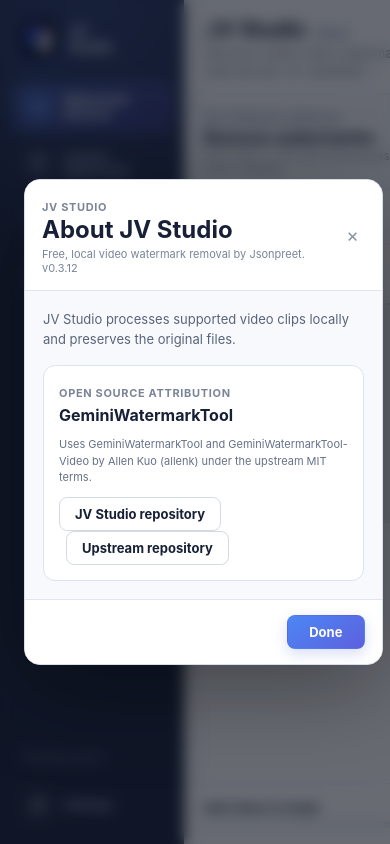
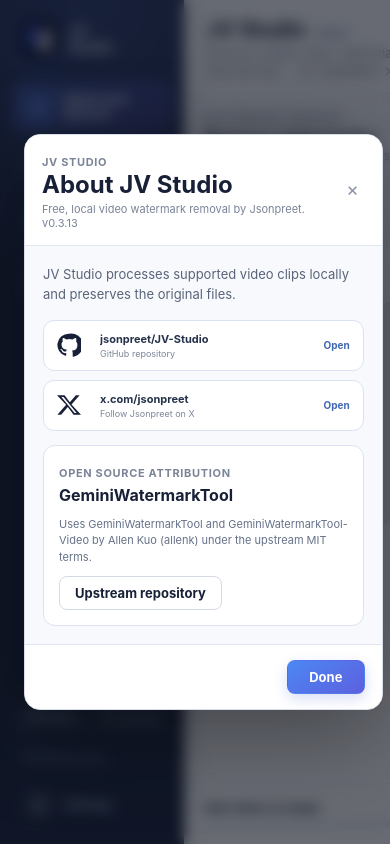
Before and after one commit to jsonpreet/JV-Studio, a website built with Vite: page index.html in a window 390 px wide. Both pictures are taken after a click on the button "About". Built offline with nearby package versions, Linux system fonts and the light colour scheme.

Commit message:
Add creator social links

```diff
--- a/package.json
+++ b/package.json
@@ -1,7 +1,7 @@
 {
   "name": "jv-studio",
   "private": true,
-  "version": "0.3.12",
+  "version": "0.3.13",
   "author": "Jsonpreet",
   "type": "module",
   "scripts": {
--- a/src-tauri/Cargo.toml
+++ b/src-tauri/Cargo.toml
@@ -1,6 +1,6 @@
 [package]
 name = "jv-studio"
-version = "0.3.12"
+version = "0.3.13"
 description = "Cross-platform batch UI for GeminiWatermarkTool-Video"
 authors = ["Jsonpreet"]
 edition = "2021"
--- a/src-tauri/capabilities/default.json
+++ b/src-tauri/capabilities/default.json
@@ -17,6 +17,9 @@
         },
         {
           "url": "https://github.com/jsonpreet/JV-Studio/**"
+        },
+        {
+          "url": "https://x.com/jsonpreet"
         }
       ]
     }
--- a/src-tauri/tauri.conf.json
+++ b/src-tauri/tauri.conf.json
@@ -1,7 +1,7 @@
 {
   "$schema": "https://schema.tauri.app/config/2",
   "productName": "JV Studio",
-  "version": "0.3.12",
+  "version": "0.3.13",
   "identifier": "com.jsonpreet.jv-studio",
   "build": {
     "beforeDevCommand": "npm run dev",
--- a/src/main.ts
+++ b/src/main.ts
@@ -23,8 +23,11 @@
 const history = JSON.parse(localStorage.getItem("freeHistory") ?? "[]") as Array<{ inputPath: string; outputPath?: string; at: number }>;
 const APP_VERSION = `v${appPackage.version}`;
 const APP_REPOSITORY = "https://github.com/jsonpreet/JV-Studio";
+const AUTHOR_X_PROFILE = "https://x.com/jsonpreet";
 const UPSTREAM_REPOSITORY = "https://github.com/allenk/GeminiWatermarkTool";
 const LATEST_RELEASE_API = "https://api.github.com/repos/jsonpreet/JV-Studio/releases/latest";
+const GITHUB_ICON = `<svg viewBox="0 0 24 24" aria-hidden="true"><path fill="currentColor" d="M12 .7A11.3 11.3 0 0 0 8.4 22.8c.6.1.8-.2.8-.6v-2.2c-3.4.7-4.1-1.4-4.1-1.4-.5-1.4-1.3-1.8-1.3-1.8-1.1-.8.1-.7.1-.7 1.2.1 1.8 1.2 1.8 1.2 1.1 1.8 2.8 1.3 3.5 1 .1-.8.4-1.3.8-1.6-2.7-.3-5.5-1.3-5.5-6A4.7 4.7 0 0 1 5.8 8.4c-.1-.3-.5-1.6.1-3.3 0 0 1-.3 3.4 1.3a11.8 11.8 0 0 1 6.2 0C17.9 4.8 19 5.1 19 5.1c.6 1.7.2 3 .1 3.3a4.7 4.7 0 0 1 1.3 3.3c0 4.7-2.8 5.7-5.5 6 .4.4.8 1.1.8 2.2v3.3c0 .4.2.7.8.6A11.3 11.3 0 0 0 12 .7Z"/></svg>`;
+const X_ICON = `<svg viewBox="0 0 24 24" aria-hidden="true"><path fill="currentColor" d="M18.9 2.3h3.7l-8.1 9.3L24 21.7h-7.4l-5.8-7.6-6.7 7.6H.4l8.7-9.9L0 2.3h7.6l5.2 6.9 6.1-6.9Zm-1.3 17.6h2L6.5 4H4.4l13.2 15.9Z"/></svg>`;
 
 app.innerHTML = `
   <main class="app-layout free-app">
@@ -36,10 +39,10 @@
         <button class="tool-nav-item" data-pro="Upscale"><span class="nav-icon">↗</span><span>Upscale</span></button>
         <button class="tool-nav-item" data-page="library"><span class="nav-icon">▦</span><span>Library</span></button>
       </nav>
-      <div class="sidebar-footer"><div id="system" class="system-badge">Checking system…</div><button id="settings" class="tool-nav-item compact"><span class="nav-icon">⚙</span><span>Settings</span></button></div>
+      <div class="sidebar-footer"><div class="sidebar-social-links" aria-label="Jsonpreet links"><button id="sidebar-github" class="sidebar-social-link" title="JV Studio on GitHub">${GITHUB_ICON}<span>GitHub</span></button><button id="sidebar-x" class="sidebar-social-link" title="Jsonpreet on X">${X_ICON}<span>jsonpreet</span></button></div><div id="system" class="system-badge">Checking system…</div><button id="settings" class="tool-nav-item compact"><span class="nav-icon">⚙</span><span>Settings</span></button></div>
     </aside>
     <section class="shell">
-      <header class="app-header"><div class="header-copy"><div class="title-row"><h1>JV Studio</h1><button id="about" class="about-link">About</button></div><p>Remove visible video watermarks locally.</p><div class="app-credit"><span>Free edition · By Jsonpreet</span><span>${APP_VERSION}</span></div></div><button id="add-videos" class="button secondary">Add videos</button></header>
+      <header class="app-header"><div class="header-copy"><div class="title-row"><h1>JV Studio</h1><button id="about" class="about-link">About</button></div><p>Remove visible video watermarks locally.</p><div class="app-credit"><span>Free edition</span><button id="author-link" class="author-link" title="x.com/jsonpreet">By Jsonpreet ${X_ICON}</button><span>${APP_VERSION}</span></div></div><button id="add-videos" class="button secondary">Add videos</button></header>
       <section id="remove-page">
         <section class="workspace-bar"><div class="workspace-copy"><span class="eyebrow">Watermark removal</span><h2>Remove watermarks</h2><p>Add Omini or Veo clips and process them one at a time. Originals are never changed.</p></div><button id="choose-output" class="output-card"><span class="eyebrow">Output folder</span><strong id="output">Choose a folder</strong><span class="chevron">›</span></button></section>
         <section class="free-engine"><div><strong id="engine-title">Removal engine</strong><span id="engine-detail">Checking bundled engine…</span></div></section>
@@ -111,9 +114,14 @@
     "About JV Studio",
     `Free, local video watermark removal by Jsonpreet. ${APP_VERSION}`,
     `<p>JV Studio processes supported video clips locally and preserves the original files.</p>
-      <div class="credit-card"><span class="eyebrow">Open source attribution</span><strong>GeminiWatermarkTool</strong><p>Uses GeminiWatermarkTool and GeminiWatermarkTool-Video by Allen Kuo (allenk) under the upstream MIT terms.</p><button id="about-repository" class="button secondary">JV Studio repository</button><button id="about-upstream" class="button secondary">Upstream repository</button></div>`,
+      <div class="creator-links">
+        <button id="about-repository" class="creator-link">${GITHUB_ICON}<span><strong>jsonpreet/JV-Studio</strong><small>GitHub repository</small></span><b>Open</b></button>
+        <button id="about-x" class="creator-link">${X_ICON}<span><strong>x.com/jsonpreet</strong><small>Follow Jsonpreet on X</small></span><b>Open</b></button>
+      </div>
+      <div class="credit-card"><span class="eyebrow">Open source attribution</span><strong>GeminiWatermarkTool</strong><p>Uses GeminiWatermarkTool and GeminiWatermarkTool-Video by Allen Kuo (allenk) under the upstream MIT terms.</p><button id="about-upstream" class="button secondary">Upstream repository</button></div>`,
   );
   byId("about-repository").addEventListener("click", () => void openUrl(APP_REPOSITORY));
+  byId("about-x").addEventListener("click", () => void openUrl(AUTHOR_X_PROFILE));
   byId("about-upstream").addEventListener("click", () => void openUrl(UPSTREAM_REPOSITORY));
 }
 
@@ -257,5 +265,5 @@
 void invoke<Capability>("system_capabilities").then((value) => { cliPath = value.bundledCliPath ?? ""; byId("system").textContent = `✓ ${value.gpuSummary}`; byId("engine-title").textContent = cliPath ? "Removal engine ready" : "Removal engine unavailable"; byId("engine-detail").textContent = cliPath ? "Bundled video engine is ready." : "The bundled video engine is unavailable in this installation."; render(); });
 byId("add-videos").addEventListener("click", () => void addVideos()); byId("choose-output").addEventListener("click", () => void chooseOutput()); byId("start").addEventListener("click", () => void start()); byId("cancel").addEventListener("click", () => { running = false; void invoke("cancel_processing"); }); byId("clear").addEventListener("click", () => { if (!running) { jobs = []; render(); } }); byId("queue-tab").addEventListener("click", () => { removeTab = "queue"; render(); }); byId("logs-tab").addEventListener("click", () => { removeTab = "logs"; render(true); }); queue.addEventListener("click", (event) => { if ((event.target as HTMLElement).closest("#drop-add")) void addVideos(); });
 document.querySelector(".tool-nav")?.addEventListener("click", (event) => { const button = (event.target as HTMLElement).closest<HTMLButtonElement>("button"); if (!button) return; if (button.dataset.pro) showModal(`${button.dataset.pro} is available in Pro`, "This Free edition keeps the tool visible for discovery. Licensing and checkout will be added later.", "<div class=\"credit-card\"><strong>JV Studio Pro</strong><p>Unlock Custom Watermark and local FFmpeg Upscale when Pro launches.</p></div>"); if (button.dataset.page) { page = button.dataset.page as "remove" | "library"; render(); } });
-byId("settings").addEventListener("click", showSettings); byId("about").addEventListener("click", showAbout); byId("close-modal").addEventListener("click", () => byId("modal").classList.add("hidden")); byId("modal-done").addEventListener("click", () => byId("modal").classList.add("hidden"));
+byId("settings").addEventListener("click", showSettings); byId("about").addEventListener("click", showAbout); byId("author-link").addEventListener("click", () => void openUrl(AUTHOR_X_PROFILE)); byId("sidebar-github").addEventListener("click", () => void openUrl(APP_REPOSITORY)); byId("sidebar-x").addEventListener("click", () => void openUrl(AUTHOR_X_PROFILE)); byId("close-modal").addEventListener("click", () => byId("modal").classList.add("hidden")); byId("modal-done").addEventListener("click", () => byId("modal").classList.add("hidden"));
 render();
--- a/src/styles.css
+++ b/src/styles.css
@@ -79,9 +79,34 @@
   text-transform: uppercase;
 }
 
-.app-credit span + span::before {
+.app-credit > * + *::before {
   margin-right: 8px;
   content: "•";
+}
+
+.author-link {
+  display: inline-flex;
+  align-items: center;
+  padding: 0;
+  cursor: pointer;
+  color: inherit;
+  font: inherit;
+  letter-spacing: inherit;
+  text-transform: inherit;
+  border: 0;
+  background: transparent;
+}
+
+.author-link svg {
+  width: 9px;
+  height: 9px;
+  margin-left: 4px;
+}
+
+.author-link:hover {
+  color: #315fbe;
+  text-decoration: underline;
+  text-underline-offset: 2px;
 }
 
 .app-attribution {
@@ -1636,6 +1661,49 @@
   margin-top: auto;
 }
 
+.sidebar-social-links {
+  display: grid;
+  grid-template-columns: repeat(2, minmax(0, 1fr));
+  gap: 6px;
+  padding: 10px 4px 2px;
+  border-top: 1px solid rgba(255, 255, 255, 0.08);
+}
+
+.sidebar-social-link {
+  display: flex;
+  align-items: center;
+  justify-content: center;
+  gap: 5px;
+  min-width: 0;
+  padding: 7px 5px;
+  cursor: pointer;
+  color: #9eabc7;
+  font-size: 9px;
+  font-weight: 750;
+  border: 1px solid rgba(174, 194, 242, 0.14);
+  border-radius: 8px;
+  background: rgba(255, 255, 255, 0.04);
+}
+
+.sidebar-social-link svg {
+  flex: 0 0 auto;
+  width: 12px;
+  height: 12px;
+}
+
+.sidebar-social-link span {
+  min-width: 0;
+  overflow: hidden;
+  text-overflow: ellipsis;
+  white-space: nowrap;
+}
+
+.sidebar-social-link:hover {
+  color: white;
+  border-color: rgba(141, 168, 240, 0.36);
+  background: rgba(255, 255, 255, 0.09);
+}
+
 .active-settings {
   display: flex;
   flex-direction: column;
@@ -2330,6 +2398,61 @@
 
 .credit-card .button + .button {
   margin-left: 7px;
+}
+
+.creator-links {
+  display: grid;
+  gap: 9px;
+  margin-bottom: 14px;
+}
+
+.creator-link {
+  display: grid;
+  grid-template-columns: 32px minmax(0, 1fr) auto;
+  gap: 11px;
+  align-items: center;
+  width: 100%;
+  padding: 11px 13px;
+  cursor: pointer;
+  text-align: left;
+  color: #26324a;
+  border: 1px solid #dbe3f2;
+  border-radius: 11px;
+  background: white;
+}
+
+.creator-link:hover {
+  border-color: #9db4e9;
+  background: #f8faff;
+}
+
+.creator-link > svg {
+  width: 24px;
+  height: 24px;
+  color: #172036;
+}
+
+.creator-link > span {
+  display: grid;
+  gap: 2px;
+  min-width: 0;
+}
+
+.creator-link strong {
+  overflow: hidden;
+  font-size: 11px;
+  text-overflow: ellipsis;
+  white-space: nowrap;
+}
+
+.creator-link small {
+  color: #7c8699;
+  font-size: 9px;
+}
+
+.creator-link > b {
+  color: #4167b3;
+  font-size: 10px;
 }
 
 .info-content > small {
@@ -2584,6 +2707,7 @@
   .output-card,
   .history-card,
   .credit-card,
+  .creator-link,
   .settings-group,
   .settings-row,
   .settings-toggle,
@@ -2619,6 +2743,15 @@
 
   button.settings-row:hover {
     background: #2a3040;
+  }
+
+  .creator-link:hover {
+    border-color: #526589;
+    background: #2a3040;
+  }
+
+  .creator-link > svg {
+    color: #e8ecf4;
   }
 
   .upscale-control select,
```
Also changed, not shown: README.md, 2 other files.
